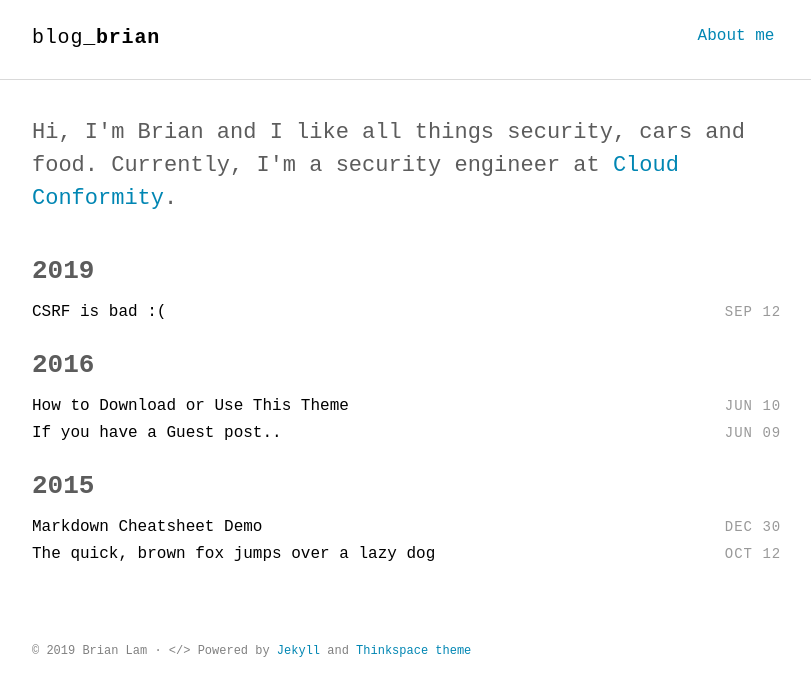
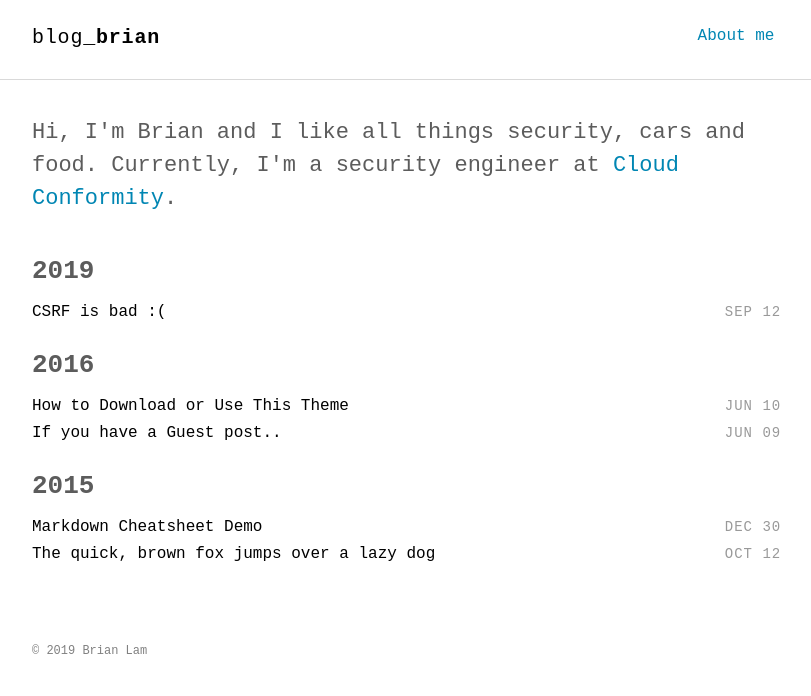
Before and after one commit to brianlam38/brianl.me, a Jekyll site: the page built from index.html, in a window 1280 px wide. Shown: the top 696 px of the page, without its empty margins (232-1043 px from the left). Built offline with Jekyll 4.4.1, drawn with Linux system fonts in a browser that asks for light colours; some web fonts are replaced.

Commit message:
Updating footer

```diff
--- a/_includes/footer.html
+++ b/_includes/footer.html
@@ -1,5 +1,5 @@
 <footer class="site-footer">
   <div class="container">
-    <small class="block">&copy; {{ site.time | date: '%Y' }} {{ site.author.name }} &middot; &lt;/&gt; Powered by <a href="https://jekyllrb.com/">Jekyll</a> and <a href="https://github.com/heiswayi/thinkspace">Thinkspace theme</a></small>
+    <small class="block">&copy; {{ site.time | date: '%Y' }} {{ site.author.name }} </small>
   </div>
 </footer>
```
